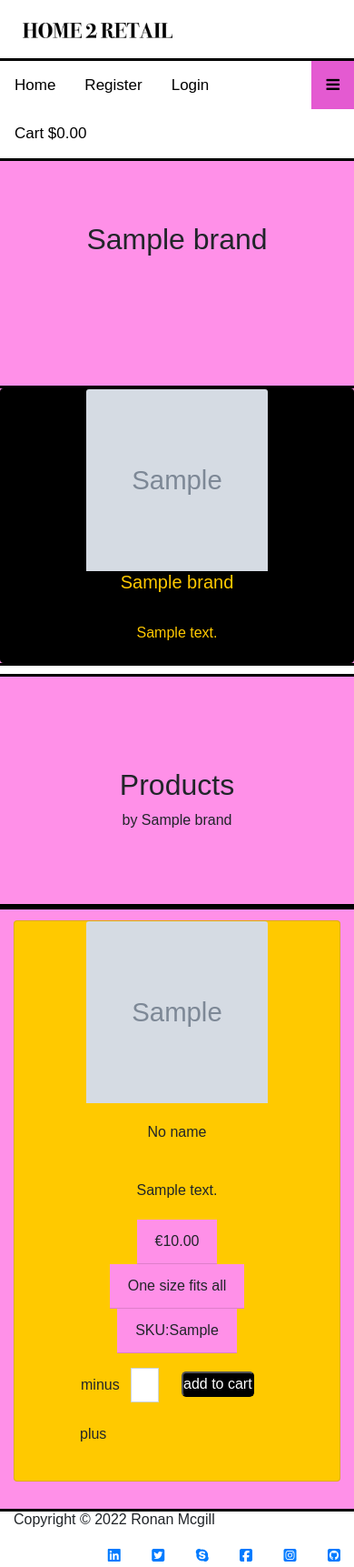
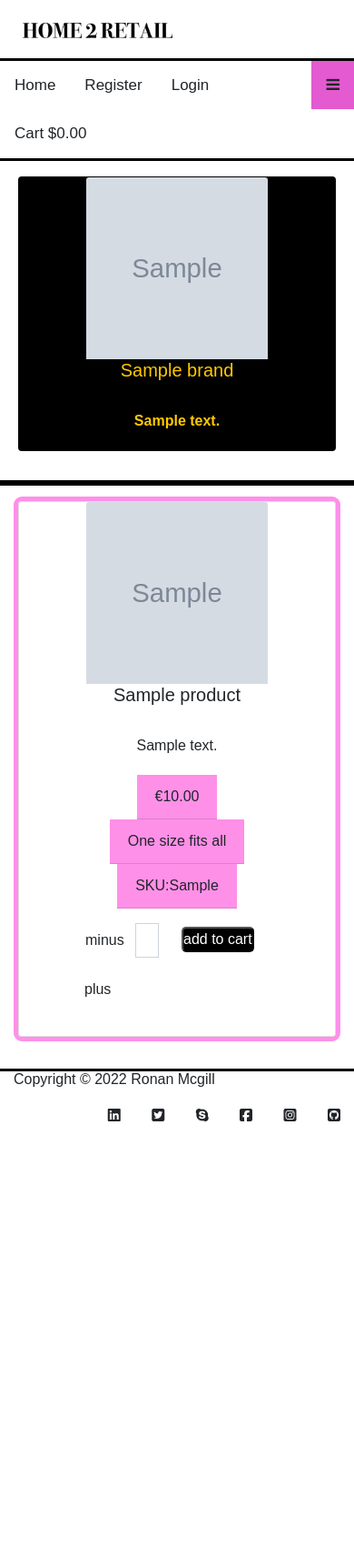
Before and after one commit to RoMcGill/H2R-PP5, a Django app: page /brands/1 in a window 390 px wide. Shown: the whole page at 91% size. After the commit the page ends 1233 px from the top, so only its background shows below. Run offline with Django 4.2, Linux system fonts and the light colour scheme; tables that the repository leaves empty hold one stand-in row (values such as "Sample post"); grey boxes marked "Sample" are stand-in pictures; some libraries are stand-ins or nearby versions.

Commit message:
add styling to brands and brand-detail.html imrove responsivness+astethics

```diff
--- a/brands/templates/brands/brands-detail.html
+++ b/brands/templates/brands/brands-detail.html
@@ -2,12 +2,10 @@
 {% load static %}
 {% block content %}
 <!-- space for brandname  -->
-<div class="space2">
-    <h2>{{ brand.brand_name }}</h2>
-</div>
+
 <!-- brand image -->
 {% if brand.image %}
-<div class="card-deck cntr outline-div">
+<div class="card-deck cntr outline-div font-weight-bold content" style="padding: 20px;">
     <div class="card blk-card">
         <img class="card-img-top cntr" src="{{ brand.image.url }}" alt="{{ brand.name }}"
             style="height: 200px; width:200px;">
@@ -28,26 +26,23 @@
 </div>
 </div>
 <!-- space for title -->
-<div class="space outline-div">
-    <h2>Products</h2>
-    <p> by {{ brand.brand_name }}</p>
-</div>
+
 <!-- list products by brand -->
 {% for product in brand_products %}
 <!-- show product image if product has image -->
 {% if product.image %}
-<div class="card-deck cntr outline-div" style=" padding: 15px;">
-    <div class="card">
+<div class="card-deck cntr outline-div">
+    <div class="card outline-div-2">
         <img class="card-img-top cntr" src="{{ product.image.url }}" alt="{{ brand.name }}"
             style="height: 200px; width:200px;">
         {% else %}
         <img class="card-img-top cntr" src="{{ MEDIA_URL }}noimage.png" alt="{{ brand.name }}">
         {% endif %}
         <!-- display product information -->
-        {% if product.Product_name %}
-        <a href="#">
-            <h5 class="card-title cntr">{{ product.Product_name }}</h5>
-        </a>
+        {% if product.product_name %}
+
+            <h5 class="card-title cntr">{{ product.product_name }}</h5>
+
         {% else %}
         <p class="card-text cntr">No name</p>
         {% endif %}
--- a/brands/templates/brands/brands.html
+++ b/brands/templates/brands/brands.html
@@ -68,8 +68,8 @@
       {% for brand in brands %}
       {% if brand.image %}
       <div class="card-deck outline-div col-lg-6"
-        style="max-width: 80%; padding-top: 15px; background-color: #ffc900; margin: 0 auto;">
-        <div class="card">
+        style="max-width: 80%; padding-top: 150px; background-color: #ffc900; margin: 0 auto;">
+        <div class="card outline-div-2">
           <a href="{% url 'brand_detail' brand.id %}">
             <img class="card-img-top" src="{{ brand.image.url }}" alt="{{ brand.name }}"
               style="height: 200px; width:200px;">
--- a/static/css/base.css
+++ b/static/css/base.css
@@ -2,7 +2,9 @@
     padding: 0;
     margin: 0;
     font-family: 'Mabry pro', sans-serif;
+
 }
+a { color: inherit !important; }
 
 html, body {
   overflow-x: hidden;
@@ -14,10 +16,14 @@ body {
 }
 
 
+
 .outline-div {
     outline: 3px solid black;
   }
 
+  .outline-div-2 {
+    outline: 5px solid #ff90e8;
+  }
 .no-pad{
     outline:5px solid white;
     font-family: Impact, Haettenschweiler, 'Arial Narrow Bold', sans-serif;
@@ -27,10 +33,18 @@ body {
 
 
 .card-deck{
-  background-color: #ff90e8;
+  padding: 250px;
+}
+@media only screen and (max-width: 791px) {
+  .card-deck{
+    padding: 20px;
+  }
 }
 
+
 .card-text{
+
+
   padding: 20px;
 }
 
@@ -46,7 +60,7 @@ body {
 }
 
 .card{
-  background-color:#ffc900 !important;
+
   border-radius: 25px;
 }
 
```
